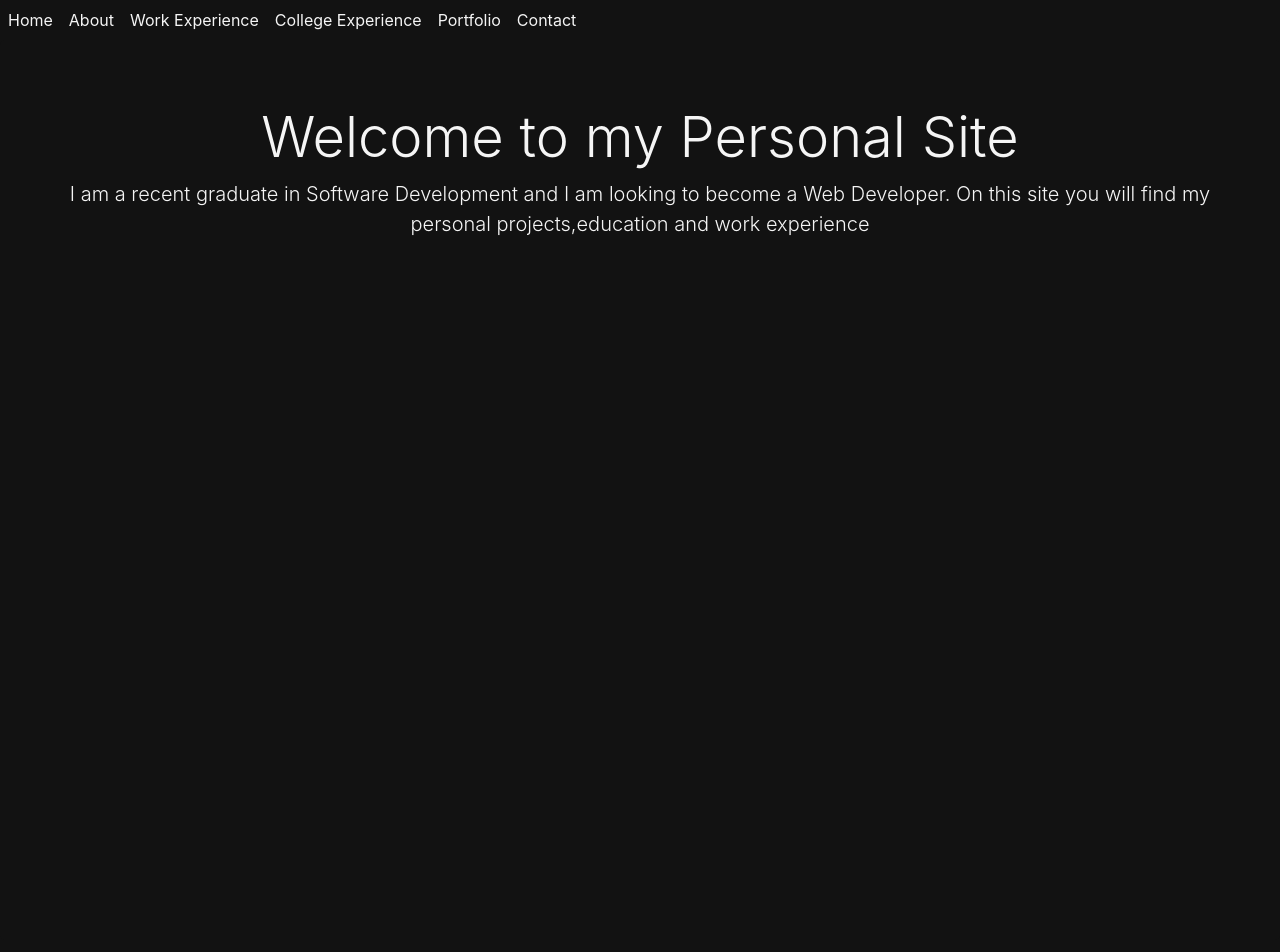
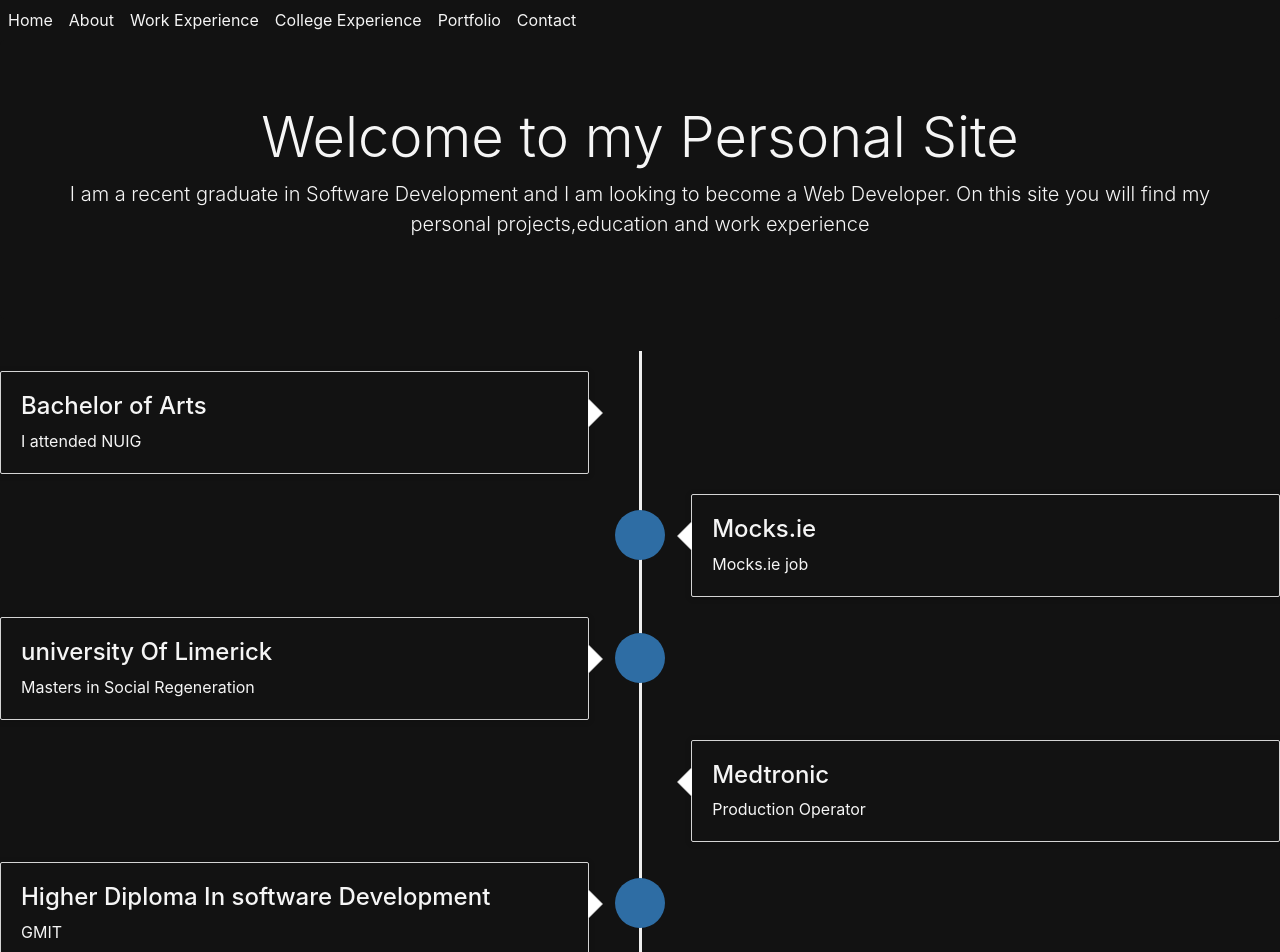
Before and after one commit to jamesbrannigan89/Personal-Site, an Angular app in the folder personal-site/: page / in a window 1280 px wide. Shown: the top 952 px of the page. Built offline with nearby package versions, Linux system fonts and the light colour scheme.

Commit message:
added timeline to home page

```diff
--- a/personal-site/src/app/footer/footer.component.html
+++ b/personal-site/src/app/footer/footer.component.html
@@ -2,29 +2,29 @@
     <div class="container-fluid text-center text-md-left">
         <div class="row">
             <div class="col-md-6 mt-md-0 mt-3">
-                <h5 class="text-uppercase">Footer Content</h5>
-                <p>Here you can use rows and columns to organize your footer content.</p>
+                <h5 class="text-uppercase">James Brannigan </h5>
             </div>
+
             <hr class="clearfix w-100 d-md-none pb-3">
             <div class="col-md-3 mb-md-0 mb-3">
 
-                <!-- Links -->
+
                 <h5 class="text-uppercase">Links</h5>
 
                 <ul class="list-unstyled">
                     <li>
-                            <a class="nav-link" routerLink="">Home </a>
+                        <a class="nav-link" routerLink="">Home </a>
                     </li>
                     <li>
-                            <a class="nav-link" routerLink="/about">About </a>
+                        <a class="nav-link" routerLink="/about">About </a>
                     </li>
                     <li>
-                            <a class="nav-link" routerLink="/work-experience">Work Experience</a>
+                        <a class="nav-link" routerLink="/work-experience">Work Experience</a>
                     <li>
-                            <a class="nav-link" routerLink="/college-experience">College Experience</a>
+                        <a class="nav-link" routerLink="/college-experience">College Experience</a>
                     </li>
                     <li>
-                            <a class="nav-link" routerLink="/portfolio">Portfolio</a>
+                        <a class="nav-link" routerLink="/portfolio">Portfolio</a>
                     </li>
 
                 </ul>
--- a/personal-site/src/app/home/home.component.css
+++ b/personal-site/src/app/home/home.component.css
@@ -2,10 +2,139 @@
     background-size: cover;
     background-color: #121212;
     text-align: center;
-    min-height: 900px;
+
 
   }
 
-  p,h1{
+  p,h1,h4{
       color: whitesmoke;
   }
+
+  .timeline {
+    list-style: none;
+    padding: 20px 0 20px;
+    position: relative;
+  }
+
+  .timeline:before {
+    top: 0;
+    bottom: 0;
+    position: absolute;
+    content: " ";
+    width: 3px;
+    background-color: #eeeeee;
+    left: 50%;
+    margin-left: -1.5px;
+  }
+
+  .timeline > li {
+    margin-bottom: 20px;
+    position: relative;
+  }
+
+  .timeline > li:before,
+  .timeline > li:after {
+    content: " ";
+    display: table;
+  }
+
+  .timeline > li:after {
+    clear: both;
+  }
+
+  .timeline > li:before,
+  .timeline > li:after {
+    content: " ";
+    display: table;
+  }
+
+  .timeline > li:after {
+    clear: both;
+  }
+
+  .timeline > li > .timeline-panel {
+    width: 46%;
+    float: left;
+    border: 1px solid #d4d4d4;
+    border-radius: 2px;
+    padding: 20px;
+    position: relative;
+    -webkit-box-shadow: 0 1px 6px rgba(0, 0, 0, 0.175);
+    box-shadow: 0 1px 6px rgba(0, 0, 0, 0.175);
+  }
+
+  .timeline > li > .timeline-panel:before {
+    position: absolute;
+    top: 26px;
+    right: -15px;
+    display: inline-block;
+    border-top: 15px solid transparent;
+    border-left: 15px solid #ccc;
+    border-right: 0 solid #ccc;
+    border-bottom: 15px solid transparent;
+    content: " ";
+  }
+
+  .timeline > li > .timeline-panel:after {
+    position: absolute;
+    top: 27px;
+    right: -14px;
+    display: inline-block;
+    border-top: 14px solid transparent;
+    border-left: 14px solid #fff;
+    border-right: 0 solid #fff;
+    border-bottom: 14px solid transparent;
+    content: " ";
+  }
+
+  .timeline > li > .timeline-badge {
+    color: #fff;
+    width: 50px;
+    height: 50px;
+    line-height: 50px;
+    font-size: 1.4em;
+    text-align: center;
+    position: absolute;
+    top: 16px;
+    left: 50%;
+    margin-left: -25px;
+    background-color: #999999;
+    z-index: 100;
+    border-top-right-radius: 50%;
+    border-top-left-radius: 50%;
+    border-bottom-right-radius: 50%;
+    border-bottom-left-radius: 50%;
+  }
+
+  .timeline > li.timeline-inverted > .timeline-panel {
+    float: right;
+  }
+
+  .timeline > li.timeline-inverted > .timeline-panel:before {
+    border-left-width: 0;
+    border-right-width: 15px;
+    left: -15px;
+    right: auto;
+  }
+
+  .timeline > li.timeline-inverted > .timeline-panel:after {
+    border-left-width: 0;
+    border-right-width: 14px;
+    left: -14px;
+    right: auto;
+  }
+
+  .timeline-badge.primary {
+    background-color: #2e6da4 !important;
+  }
+
+
+
+  .timeline-body > p,
+  .timeline-body > ul {
+    margin-bottom: 0;
+  }
+
+  .timeline-body > p + p {
+    margin-top: 5px;
+  }
--- a/personal-site/src/app/home/home.component.html
+++ b/personal-site/src/app/home/home.component.html
@@ -1,5 +1,94 @@
 <div class="jumbotron" *ngFor="let intro of information">
 
-    <h1 class="display-4" >{{intro.welcomeMessage}}</h1>
+    <h1 class="display-4">{{intro.welcomeMessage}}</h1>
     <p class="lead">{{intro.aboutSite}}</p>
 </div>
+
+<ul class="timeline">
+    <li>
+      <div class="timeline-panel">
+        <div class="timeline-heading">
+          <h4 class="timeline-title">Bachelor of Arts </h4>
+        </div>
+        <div class="timeline-body">
+          <p>I attended NUIG </p>
+        </div>
+      </div>
+    </li>
+
+    <li class="timeline-inverted">
+      <div class="timeline-badge primary"></div>
+      <div class="timeline-panel">
+        <div class="timeline-heading">
+          <h4 class="timeline-title">Mocks.ie</h4>
+        </div>
+        <div class="timeline-body">
+          <p>Mocks.ie job</p>
+        </div>
+      </div>
+    </li>
+
+    <li>
+      <div class="timeline-badge primary"><i class="glyphicon glyphicon-credit-card"></i></div>
+      <div class="timeline-panel">
+        <div class="timeline-heading">
+          <h4 class="timeline-title">university Of Limerick</h4>
+        </div>
+        <div class="timeline-body">
+          <p>Masters in Social Regeneration</p>
+        </div>
+      </div>
+    </li>
+
+    <li class="timeline-inverted">
+      <div class="timeline-panel">
+        <div class="timeline-heading">
+          <h4 class="timeline-title">Medtronic</h4>
+        </div>
+        <div class="timeline-body">
+          <p>Production Operator</p>
+        </div>
+      </div>
+    </li>
+
+    <li>
+      <div class="timeline-badge primary"><i class="glyphicon glyphicon-floppy-disk"></i></div>
+      <div class="timeline-panel">
+        <div class="timeline-heading">
+          <h4 class="timeline-title">Higher Diploma In software Development</h4>
+        </div>
+        <div class="timeline-body">
+          <p>GMIT </p>
+          <hr>
+        </div>
+      </div>
+    </li>
+
+    <li class="timeline-inverted">
+        <div class="timeline-badge primary"></div>
+        <div class="timeline-panel">
+          <div class="timeline-heading">
+            <h4 class="timeline-title">Technical Support</h4>
+          </div>
+          <div class="timeline-body">
+            <p>Apple</p>
+          </div>
+        </div>
+      </li>
+
+      <li class="timeline-inverted">
+        <div class="timeline-badge primary"></div>
+        <div class="timeline-panel">
+          <div class="timeline-heading">
+            <h4 class="timeline-title">Technical Support</h4>
+          </div>
+          <div class="timeline-body">
+            <p>Oracle</p>
+          </div>
+        </div>
+      </li>
+
+
+
+
+  </ul>
--- a/personal-site/src/app/navbar/navbar.component.css
+++ b/personal-site/src/app/navbar/navbar.component.css
@@ -1,8 +1,11 @@
 .navbar-custom{
     background-color: #121212 !important;
     color: whitesmoke;
+    align-self: center
 }
 
 li,a{
     color: whitesmoke !important;
+    align-self: center
+
 }
--- a/personal-site/src/index.html
+++ b/personal-site/src/index.html
@@ -8,6 +8,11 @@
   <link rel="icon" type="image/x-icon" href="favicon.ico">
 
   <link rel="stylesheet" href="https://stackpath.bootstrapcdn.com/bootstrap/4.4.1/css/bootstrap.min.css" integrity="sha384-Vkoo8x4CGsO3+Hhxv8T/Q5PaXtkKtu6ug5TOeNV6gBiFeWPGFN9MuhOf23Q9Ifjh" crossorigin="anonymous">
+  <link rel="stylesheet" href="https://cdnjs.cloudflare.com/ajax/libs/font-awesome/4.7.0/css/font-awesome.min.css">
+
+
+
+
 </head>
 <body>
   <app-root></app-root>
```
Also changed, not shown: personal-site/src/app/footer/footer.component.css (line endings or trailing spaces), personal-site/src/assets/images/git.svg (added), personal-site/src/assets/images/linkedIn.svg (added).
